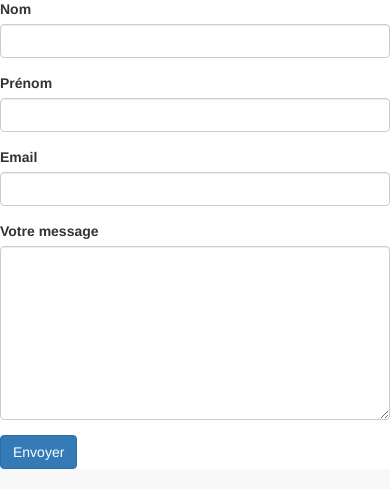
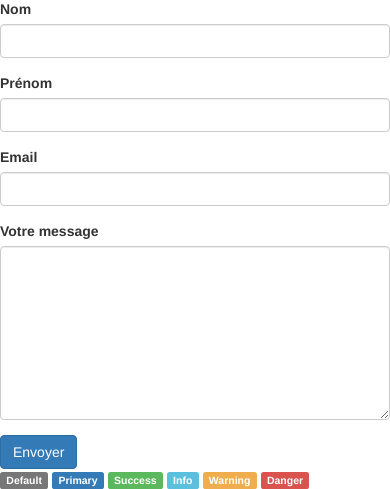
Before and after one commit to wyde22/portfolio-PHP, a PHP site: page / in a window 390 px wide. Shown: the part 465-954 px from the top of the page. Run offline with PHP 8.4, Linux system fonts and the light colour scheme; data that the repository does not hold is empty; some libraries are stand-ins or nearby versions.

Commit message:
je complète ma zone contact en mettant une autre div qui me permettra de voir les différents message inhérent au remplissage de formulaire

```diff
--- a/portfolioV3/index.php
+++ b/portfolioV3/index.php
@@ -141,9 +141,22 @@ $tableauskillFront= $db->query("SELECT name_skill, pourcentage FROM skill")->fet
 
 	</div>
 
+	<div class="col-sm-4">
+		<span class="label label-default">Default</span>
+		<span class="label label-primary">Primary</span>
+		<span class="label label-success">Success</span>
+		<span class="label label-info">Info</span>
+		<span class="label label-warning">Warning</span>
+		<span class="label label-danger">Danger</span>
+	</div>
+
 </div>
 
 
 
 
+
+
+
+
 <?php include('partials/footer.php'); ?>
```
